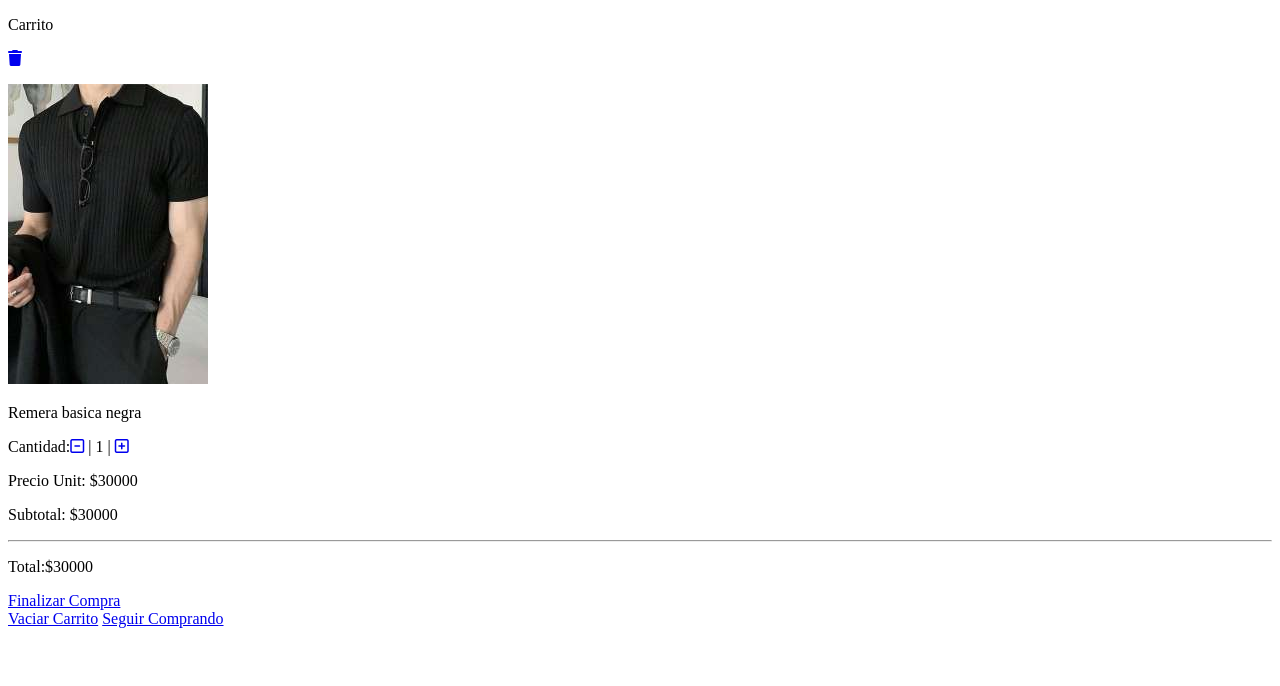
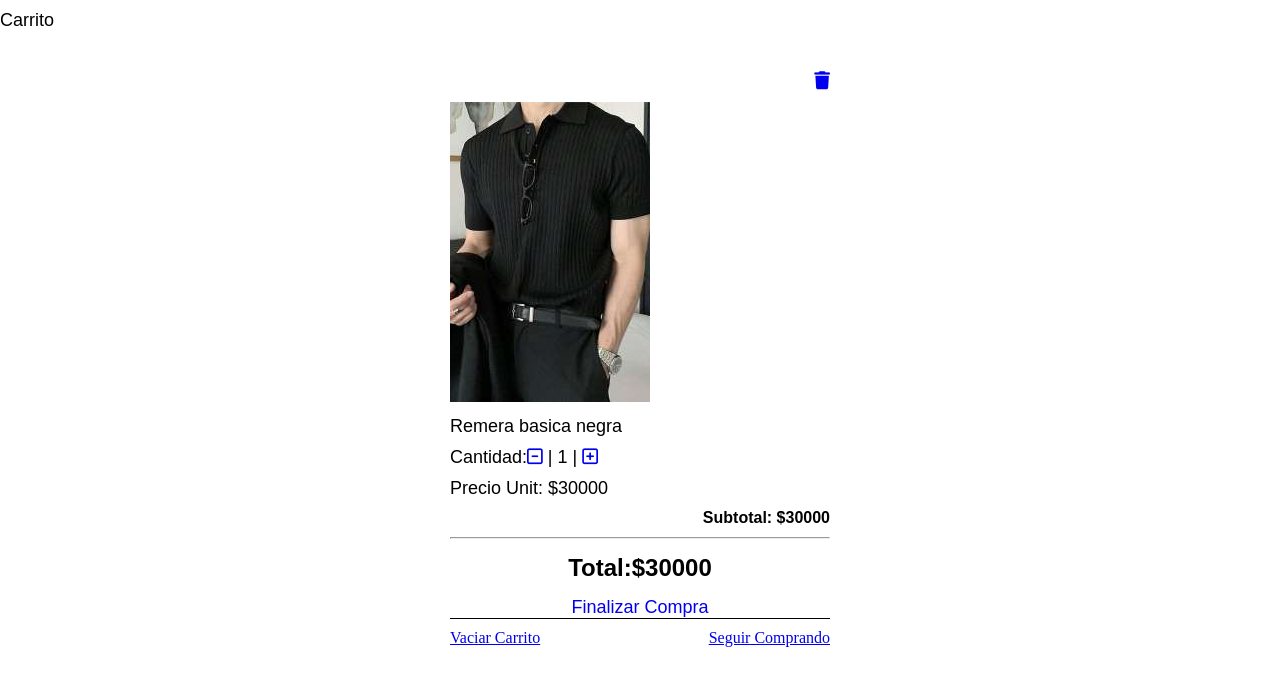
Before and after one commit to AxelBarroso07/vibesEntrega, a PHP site: page /vibesEntrega/backend/carrito.php?ID_prod=25 in a window 1280 px wide. Shown: the top 686 px of the page. Run offline with PHP 8.4, Linux system fonts and the light colour scheme; a user stored in the database is signed in; data comes from the database, SQL or seed files in the repository.

Commit message:
correcciones carrito

```diff
--- a/backend/carrito.php
+++ b/backend/carrito.php
@@ -14,6 +14,7 @@ if (isset($_SESSION['usuario'])) {
         <meta name="viewport" content="width=device-width, initial-scale=1.0">
         <link rel="stylesheet" href="https://cdnjs.cloudflare.com/ajax/libs/font-awesome/6.4.2/css/all.min.css" integrity="sha512-z3gLpd7yknf1YoNbCzqRKc4qyor8gaKU1qmn+CShxbuBusANI9QpRohGBreCFkKxLhei6S9CQXFEbbKuqLg0DA==" crossorigin="anonymous" referrerpolicy="no-referrer" />
         <title>Carrito de Vibes</title>
+        <link rel="stylesheet" href="../css/style-carrito.css">
     </head>
 
     <body>
--- /dev/null
+++ b/css/style-carrito.css
@@ -0,0 +1,60 @@
+*{
+    margin: 0;
+    padding: 0;
+    box-sizing: border-box;
+}
+
+
+.carrito {
+    width: 100%;
+    max-width: 400px;
+    margin: 20px auto;
+    padding: 10px;
+}
+
+
+a.comprar {
+    display: block;
+    width: 100%;
+    font-size: 18px;
+    margin: 10px 0;
+    font-family: 'Poppins', sans-serif; /* Fuente Poppins */
+    border-bottom: 1px solid #000; /* Línea inferior */
+    text-align: center;
+    text-decoration: none;
+
+}
+
+a.comprar:hover {
+    color: var(--acento);
+}
+
+.link {
+    display: flex;
+    justify-content: space-between;
+    margin: 10px 0;
+}
+
+p{
+    font-size: 18px;
+    margin: 10px 0;
+    font-family: 'Poppins', sans-serif; /* Fuente Poppins */
+}
+
+p.total {
+    font-size: 1.5em;
+    font-weight: bolder;
+    margin: 15px 0;
+    text-align: center;
+}
+
+p.SubTotal {
+    font-size: 1em;
+    font-weight: bolder;
+    margin: 10px 0;
+    text-align: right;
+}
+
+p.eliminar {
+    text-align: right;
+}
```
